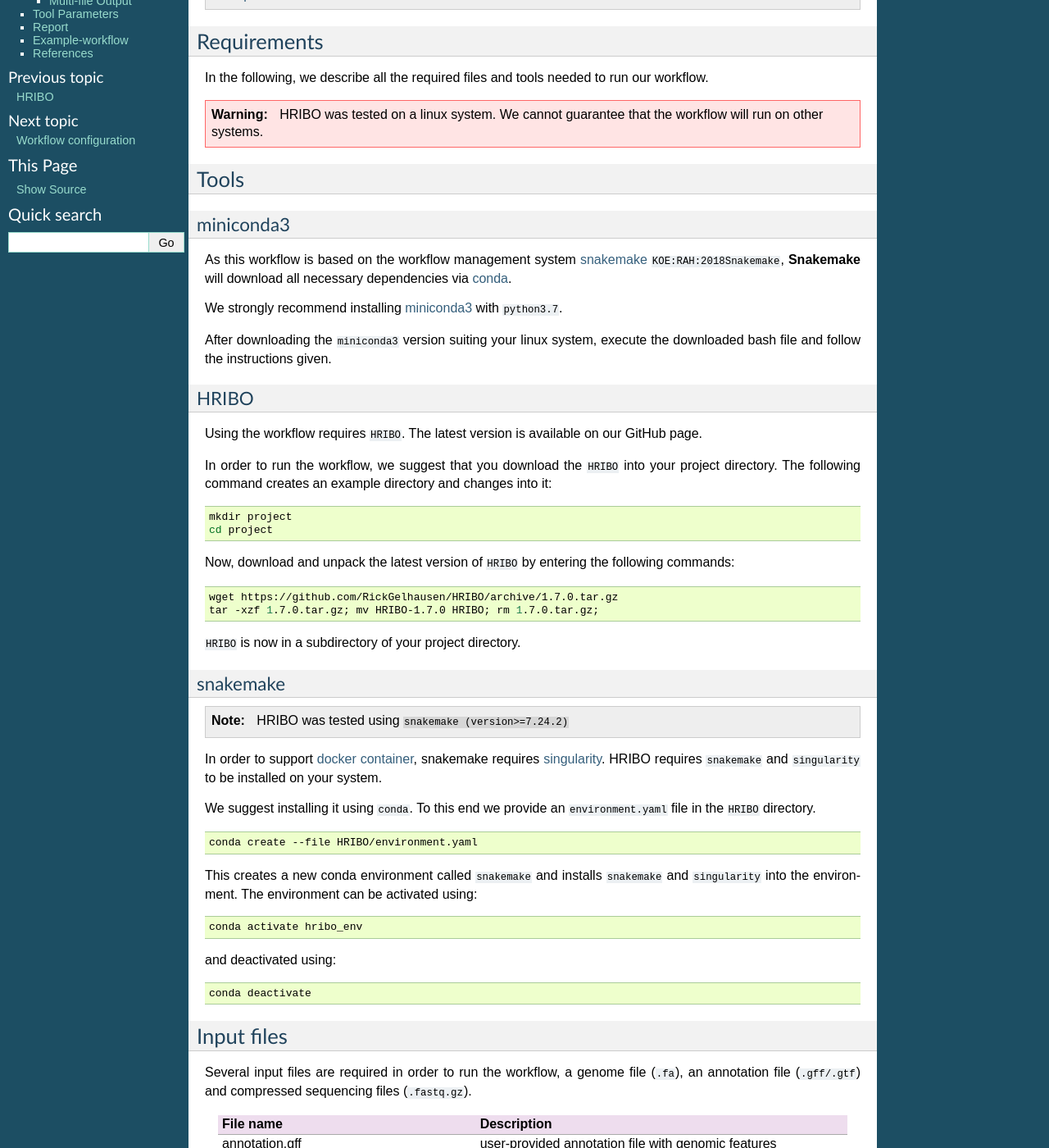
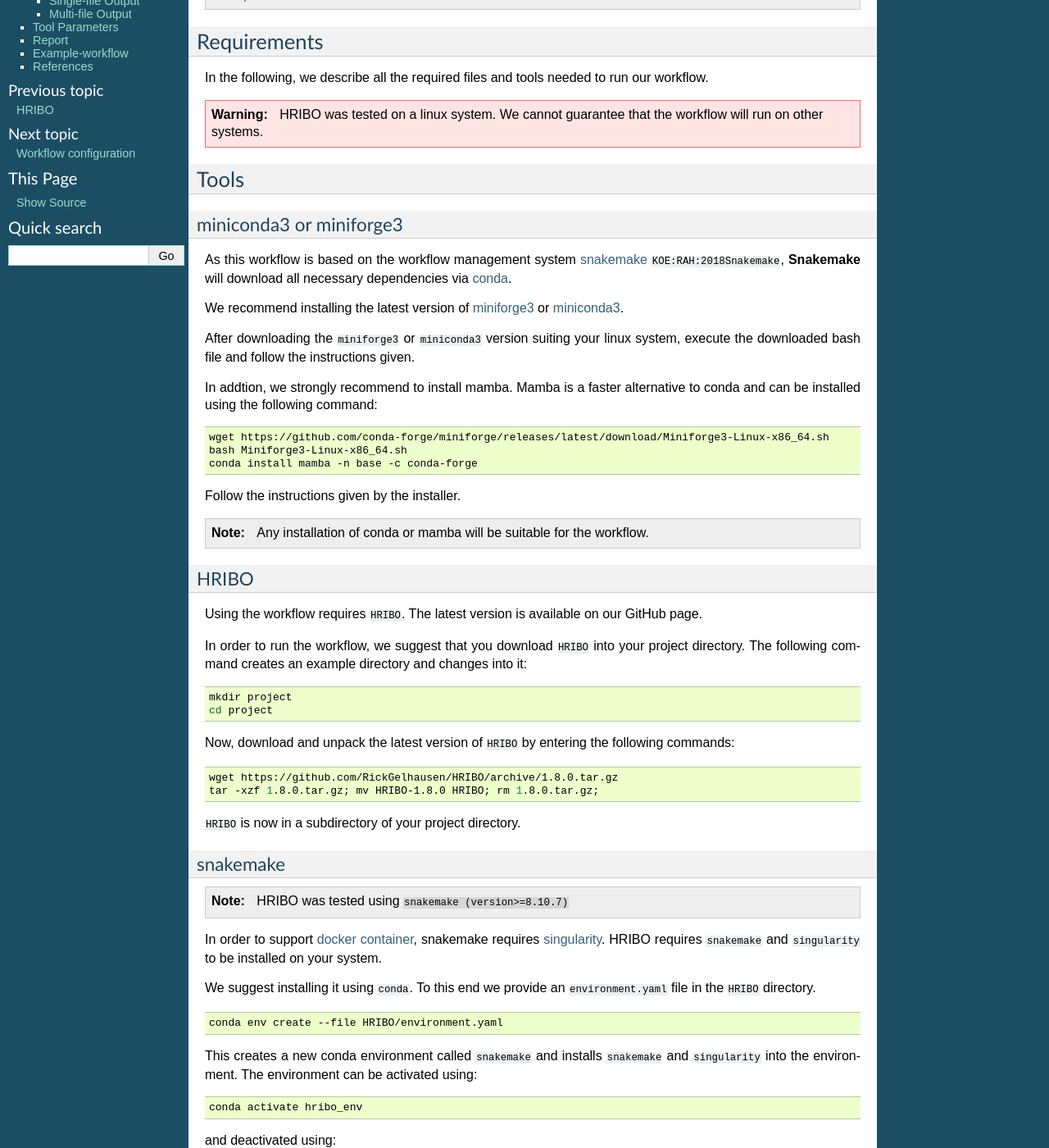
Before and after one commit to RickGelhausen/HRIBO_ReadTheDocs, a Sphinx documentation site: the page built from docs/source/overview.rst, in a window 1280 px wide and 1400 px high, scrolled down 337 px. Shown: the whole window at 82% size. Built offline with Sphinx 7.4.7, drawn with Linux system fonts in a browser that asks for light colours; cross-references to code outside the pages are shown as plain code; some of the changed text lies outside the part shown.

Commit message:
Updated text to 1.8.0 version

```diff
--- a/docs/source/overview.rst
+++ b/docs/source/overview.rst
@@ -22,21 +22,34 @@
 Tools
 =====
 
-miniconda3
-**********
+miniconda3 or miniforge3
+************************
 
 As this workflow is based on the workflow management system  `snakemake <https://snakemake.readthedocs.io/en/stable/>`_ :cite:`KOE:RAH:2018Snakemake`, **Snakemake** will download all necessary dependencies via `conda <https://conda.io/projects/conda/en/latest/user-guide/install/index.html>`_.
 
-We strongly recommend installing `miniconda3 <https://conda.io/miniconda.html>`_ with ``python3.7``.
+We recommend installing the latest version of `miniforge3 <https://github.com/conda-forge/miniforge>`_ or `miniconda3 <https://conda.io/miniconda.html>`_.
 
-After downloading the ``miniconda3`` version suiting your linux system, execute the downloaded bash file and follow the instructions given.
+After downloading the ``miniforge3`` or ``miniconda3`` version suiting your linux system, execute the downloaded bash file and follow the instructions given.
+
+In addtion, we strongly recommend to install mamba. Mamba is a faster alternative to conda and can be installed using the following command:
+
+.. code-block:: bash
+
+    wget https://github.com/conda-forge/miniforge/releases/latest/download/Miniforge3-Linux-x86_64.sh
+    bash Miniforge3-Linux-x86_64.sh
+    conda install mamba -n base -c conda-forge
+
+Follow the instructions given by the installer.
+
+.. note:: Any installation of conda or mamba will be suitable for the workflow.
+
 
 HRIBO
 *****
 
 Using the workflow requires ``HRIBO``. The latest version is available on our GitHub page.
 
-In order to run the workflow, we suggest that you download the ``HRIBO`` into your project directory.
+In order to run the workflow, we suggest that you download ``HRIBO`` into your project directory.
 The following command creates an example directory and changes into it:
 
 .. code-block:: bash
@@ -48,15 +61,15 @@
 
 .. code-block:: bash
 
-    wget https://github.com/RickGelhausen/HRIBO/archive/1.7.0.tar.gz
-    tar -xzf 1.7.0.tar.gz; mv HRIBO-1.7.0 HRIBO; rm 1.7.0.tar.gz;
+    wget https://github.com/RickGelhausen/HRIBO/archive/1.8.0.tar.gz
+    tar -xzf 1.8.0.tar.gz; mv HRIBO-1.8.0 HRIBO; rm 1.8.0.tar.gz;
 
 ``HRIBO`` is now in a subdirectory of your project directory.
 
 snakemake
 *********
 
-.. note:: HRIBO was tested using ``snakemake (version>=7.24.2)``
+.. note:: HRIBO was tested using ``snakemake (version>=8.10.7)``
 
 In order to support `docker container <https://www.docker.com/>`_, snakemake requires `singularity <https://sylabs.io/docs/>`_.
 HRIBO requires ``snakemake`` and ``singularity`` to be installed on your system.
@@ -65,7 +78,7 @@
 
 .. code-block:: bash
 
-    conda create --file HRIBO/environment.yaml
+    conda env create --file HRIBO/environment.yaml
 
 This creates a new conda environment called ``snakemake`` and installs ``snakemake`` and ``singularity`` into the environment. The environment can be activated using:
 
@@ -153,29 +166,29 @@
 • **replicate:** ID used to distinguish between the different replicates (e.g. 1,2, ...)
 • **inputFile:** indicates the according fastq file for a given sample.
 
-.. note:: If you have paired end data, please ensure that you use the ``samples_pairedend.tsv`` file.
+.. note:: If you have paired end data, simply add one mate into ``fastqFile`` and one mate into ``fastqFile2``. Be sure to fill in the adatpers for the paired end data in the ``config.yaml`` file.
 
 As seen in the ``samples.tsv`` template:
 
-+-----------+-----------+-----------+-------------------------+
-|   method  | condition | replicate | fastqFile               |
-+===========+===========+===========+=========================+
-| RIBO      |  A        | 1         | fastq/RIBO-A-1.fastq.gz |
-+-----------+-----------+-----------+-------------------------+
-| RIBO      |  A        | 2         | fastq/RIBO-A-2.fastq.gz |
-+-----------+-----------+-----------+-------------------------+
-| RIBO      |  B        | 1         | fastq/RIBO-B-1.fastq.gz |
-+-----------+-----------+-----------+-------------------------+
-| RIBO      |  B        | 2         | fastq/RIBO-B-2.fastq.gz |
-+-----------+-----------+-----------+-------------------------+
-| RNA       |  A        | 1         | fastq/RNA-A-1.fastq.gz  |
-+-----------+-----------+-----------+-------------------------+
-| RNA       |  A        | 2         | fastq/RNA-A-2.fastq.gz  |
-+-----------+-----------+-----------+-------------------------+
-| RNA       |  B        | 1         | fastq/RNA-B-1.fastq.gz  |
-+-----------+-----------+-----------+-------------------------+
-| RNA       |  B        | 2         | fastq/RNA-B-2.fastq.gz  |
-+-----------+-----------+-----------+-------------------------+
++-----------+-----------+-----------+-------------------------+-------------------------+
+|   method  | condition | replicate | fastqFile               | fastqFile2              |
++===========+===========+===========+=========================+=========================+
+| RIBO      |  A        | 1         | fastq/RIBO-A-1.fastq.gz |                         |
++-----------+-----------+-----------+-------------------------+-------------------------+
+| RIBO      |  A        | 2         | fastq/RIBO-A-2.fastq.gz |                         |
++-----------+-----------+-----------+-------------------------+-------------------------+
+| RIBO      |  B        | 1         | fastq/RIBO-B-1.fastq.gz |                         |
++-----------+-----------+-----------+-------------------------+-------------------------+
+| RIBO      |  B        | 2         | fastq/RIBO-B-2.fastq.gz |                         |
++-----------+-----------+-----------+-------------------------+-------------------------+
+| RNA       |  A        | 1         | fastq/RNA-A-1.fastq.gz  |                         |
++-----------+-----------+-----------+-------------------------+-------------------------+
+| RNA       |  A        | 2         | fastq/RNA-A-2.fastq.gz  |                         |
++-----------+-----------+-----------+-------------------------+-------------------------+
+| RNA       |  B        | 1         | fastq/RNA-B-1.fastq.gz  |                         |
++-----------+-----------+-----------+-------------------------+-------------------------+
+| RNA       |  B        | 2         | fastq/RNA-B-2.fastq.gz  |                         |
++-----------+-----------+-----------+-------------------------+-------------------------+
 
 .. note:: This is just an example, please refer to our :ref:`example-workflow <source/example-workflow:Example workflow>` for another example.
 
```
Also changed, not shown: docs/source/example-workflow.rst (+31 -31 lines), docs/source/extended-workflow.rst (+39 -39 lines), docs/source/workflow-configuration.rst (+31 -6 lines).
